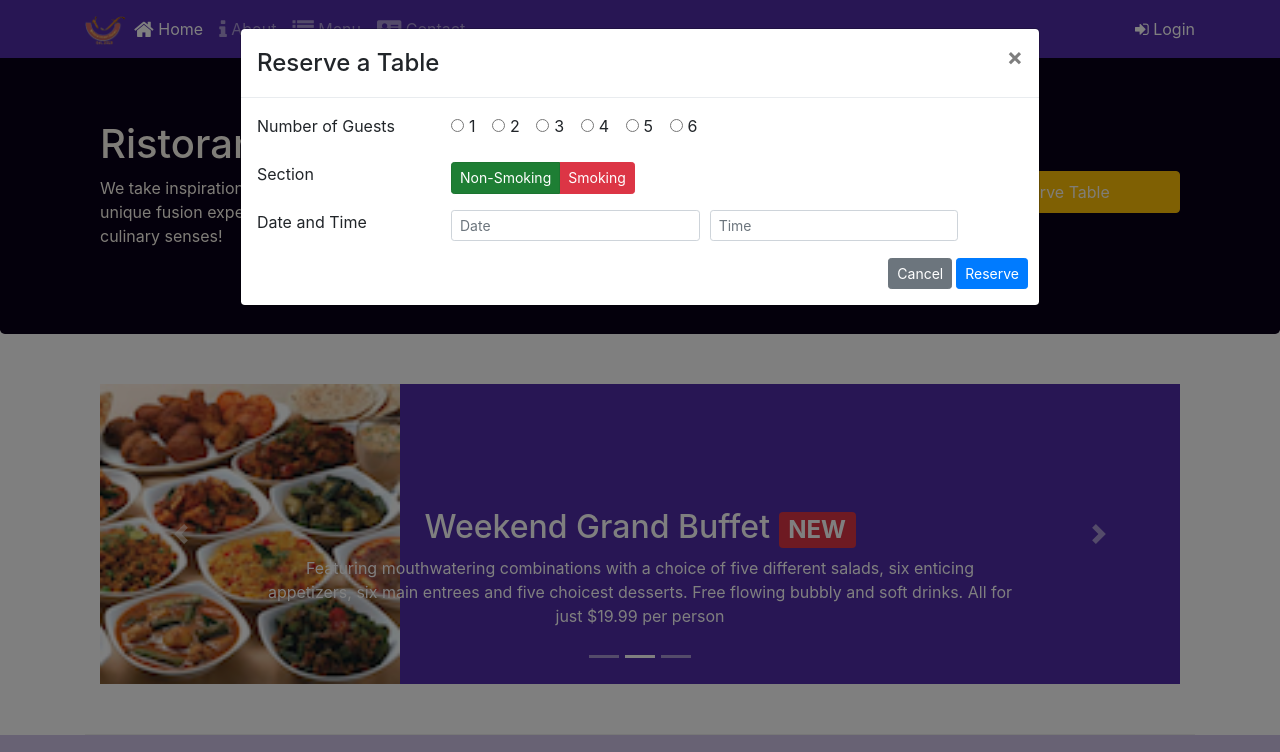
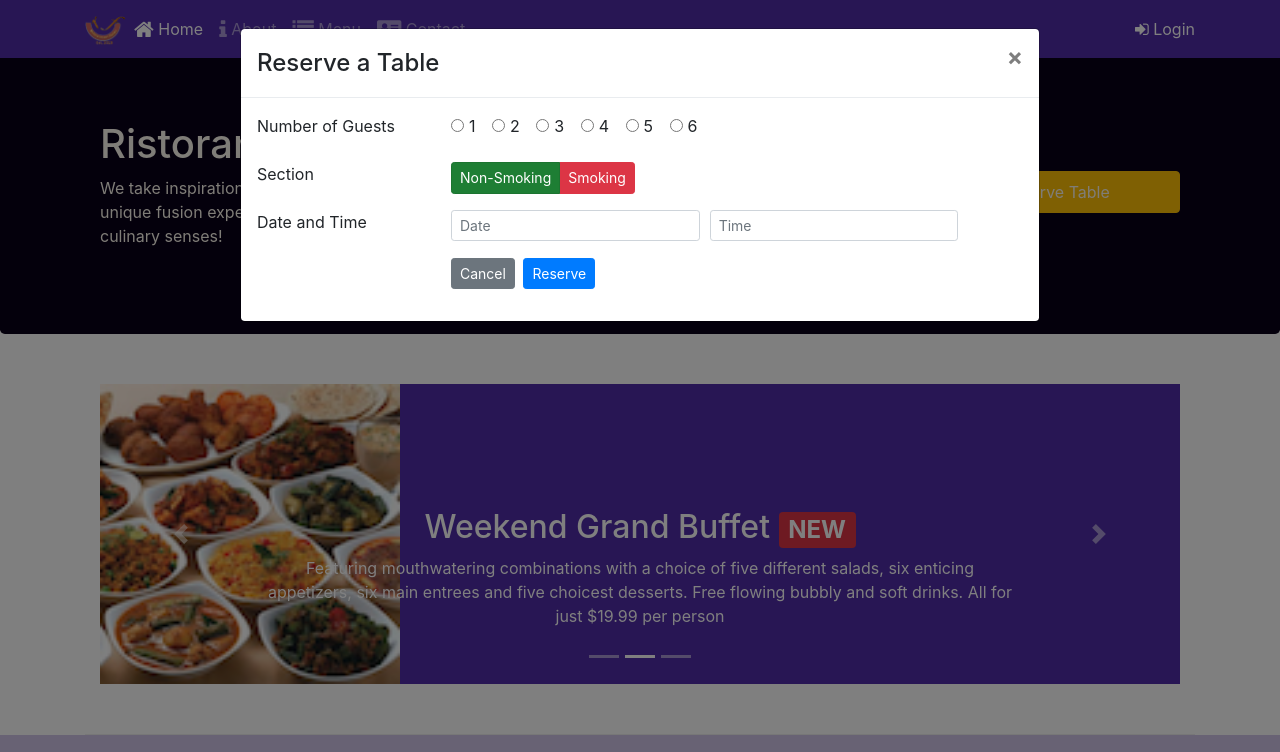
Before and after one commit to metsimsek/bootstrap, a website: page index.html in a window 1280 px wide. Both pictures are taken after a click on the button "Reserve Table". Shown: the top 752 px of the page. Drawn offline with nearby package versions, Linux system fonts and the light colour scheme.

Commit message:
Assignment 3

```diff
--- a/index.html
+++ b/index.html
@@ -157,9 +157,11 @@
                             </div>
                         </div>
                         <div class="form-row">
-                            <button type="button" class="btn btn-secondary btn-sm ml-auto"
-                                data-dismiss="modal">Cancel</button>
-                            <button type="submit" class="btn btn-primary btn-sm ml-1">Reserve</button>
+                            <div class="form-group offset-3 col-sm-4">
+                                <button type="button" class="btn btn-secondary btn-sm ml-auto"
+                                    data-dismiss="modal">Cancel</button>
+                                <button type="submit" class="btn btn-primary btn-sm ml-1">Reserve</button>
+                            </div>
                         </div>
                     </form>
                 </div>
```
